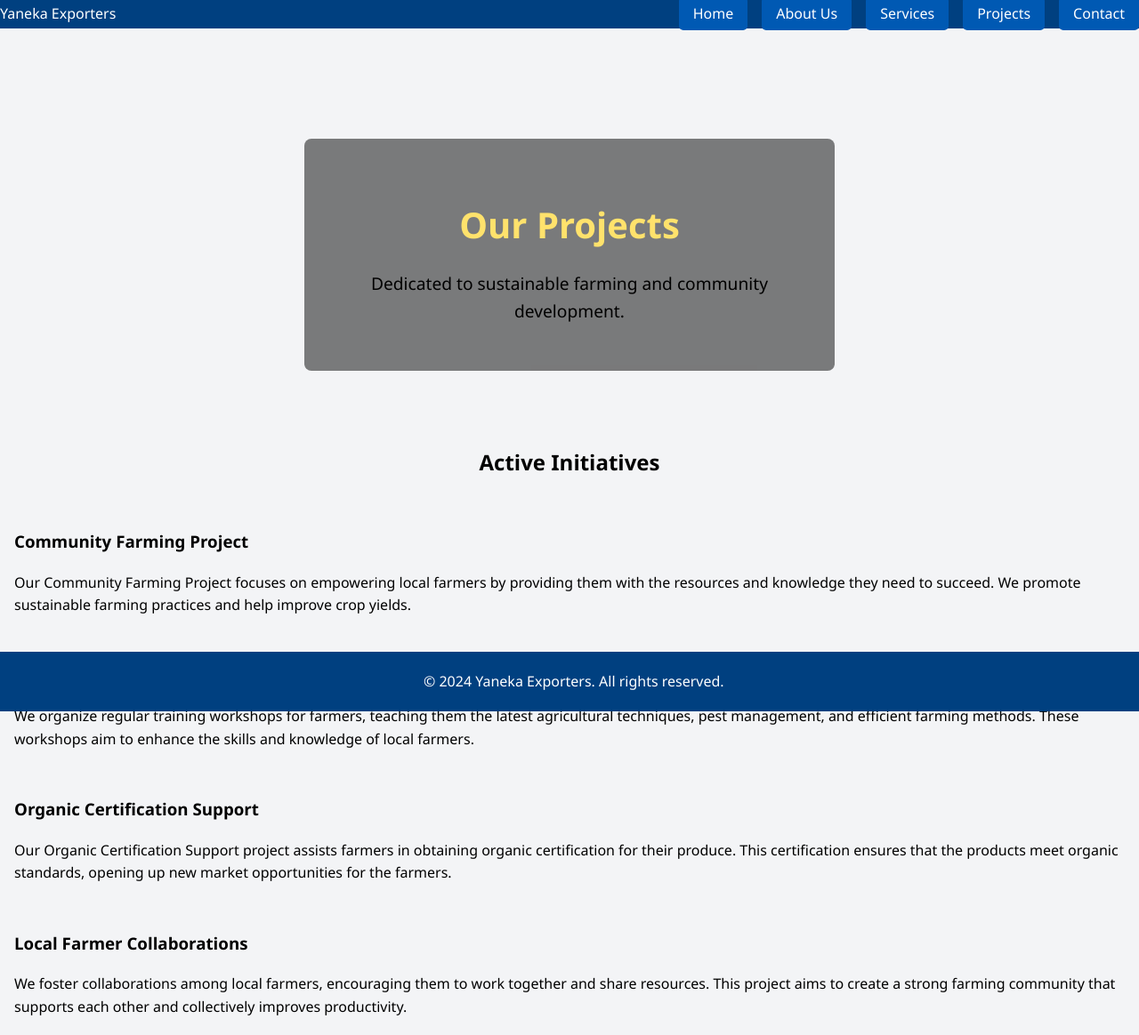
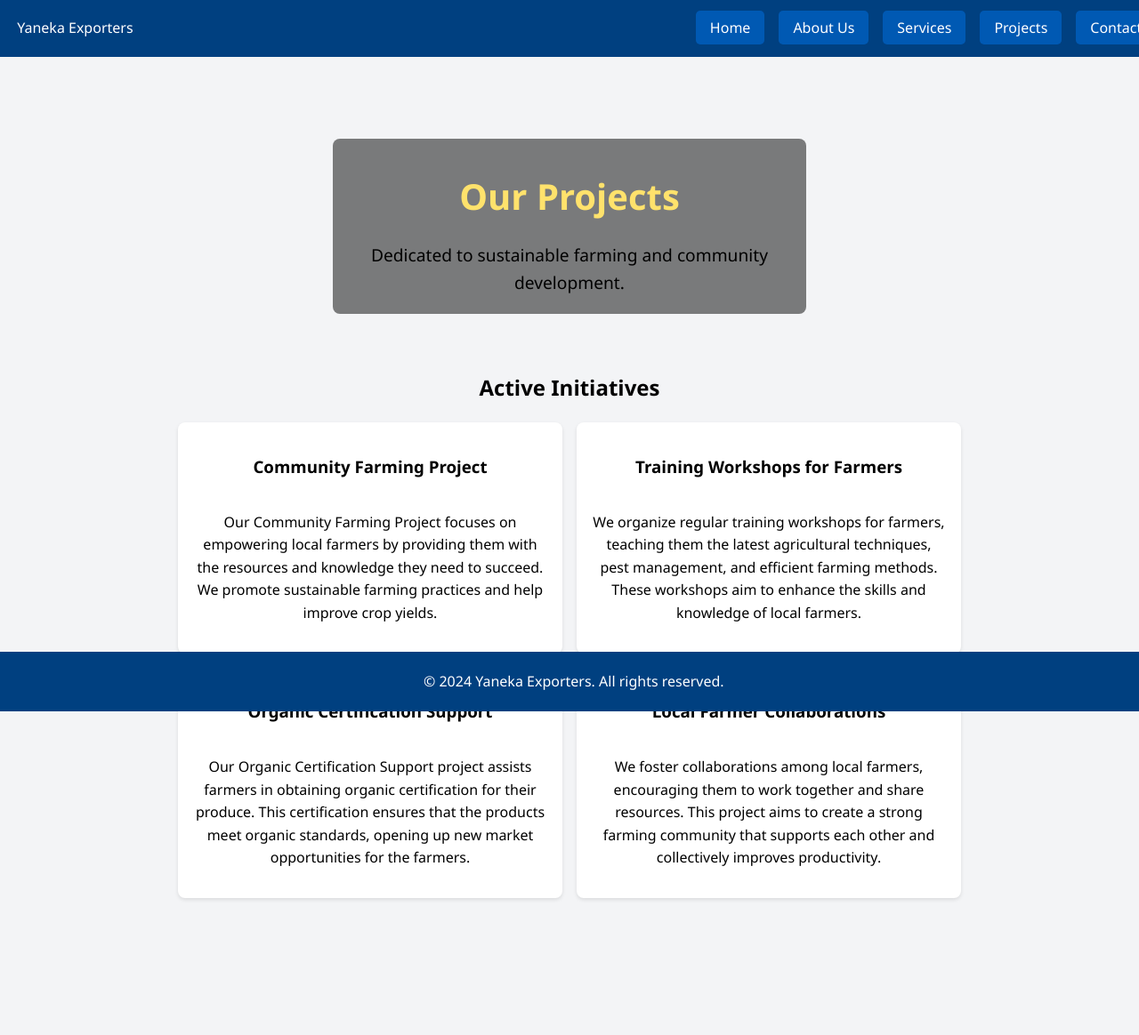
Before and after one commit to mumbereh/Twayahi, a plain HTML site: page projects.html in a window 1280 px wide. Shown: the whole page at 89% size. After the commit the page ends 1102 px from the top, so only its background shows below. Drawn offline with Linux system fonts and the light colour scheme.

Commit message:
modified

```diff
--- a/projects.html
+++ b/projects.html
@@ -27,21 +27,22 @@
                 <p>Dedicated to sustainable farming and community development.</p>
             </div>
         </section>
-        <section class="content projects">
-            <h2>Active Initiatives</h2>
-            <div class="project-card">
+        <h2 class="project_header">Active Initiatives</h2>
+        <section class="content">
+
+            <div class="card">
                 <h3>Community Farming Project</h3>
                 <p>Our Community Farming Project focuses on empowering local farmers by providing them with the resources and knowledge they need to succeed. We promote sustainable farming practices and help improve crop yields.</p>
             </div>
-            <div class="project-card">
+            <div class="card">
                 <h3>Training Workshops for Farmers</h3>
                 <p>We organize regular training workshops for farmers, teaching them the latest agricultural techniques, pest management, and efficient farming methods. These workshops aim to enhance the skills and knowledge of local farmers.</p>
             </div>
-            <div class="project-card">
+            <div class="card">
                 <h3>Organic Certification Support</h3>
                 <p>Our Organic Certification Support project assists farmers in obtaining organic certification for their produce. This certification ensures that the products meet organic standards, opening up new market opportunities for the farmers.</p>
             </div>
-            <div class="project-card">
+            <div class="card">
                 <h3>Local Farmer Collaborations</h3>
                 <p>We foster collaborations among local farmers, encouraging them to work together and share resources. This project aims to create a strong farming community that supports each other and collectively improves productivity.</p>
             </div>
--- a/styles.css
+++ b/styles.css
@@ -23,6 +23,7 @@ header {
     display: flex;
     justify-content: space-between;
     align-items: center;;
+    padding: 1.2rem;
     top: 0;
 }
 
@@ -67,6 +68,14 @@ nav {
     align-items: center;
 }
 
+.project_header{
+    text-align: center;
+}
+
+.contact_header{
+    text-align: center;
+
+}
 .nav-links {
     display: flex;
     gap: 1rem;
@@ -94,7 +103,7 @@ nav {
     flex-direction: column;
     cursor: pointer;
     margin-left: auto;
-    margin-right: 1rem;
+    margin-right: 1.5rem;
     font-size: 2rem;
 
 }
@@ -144,9 +153,8 @@ main {
 }
 
 .hero-content {
-    max-width: 800px;
+    max-width: 700px;
     margin: auto;
-    padding: 2rem;
     background-color: rgba(0, 0, 0, 0.5);
     border-radius: 8px;
     animation: fadeIn 1s ease-in-out;
```
Also changed, not shown: contact.html (+1 -1 lines).
